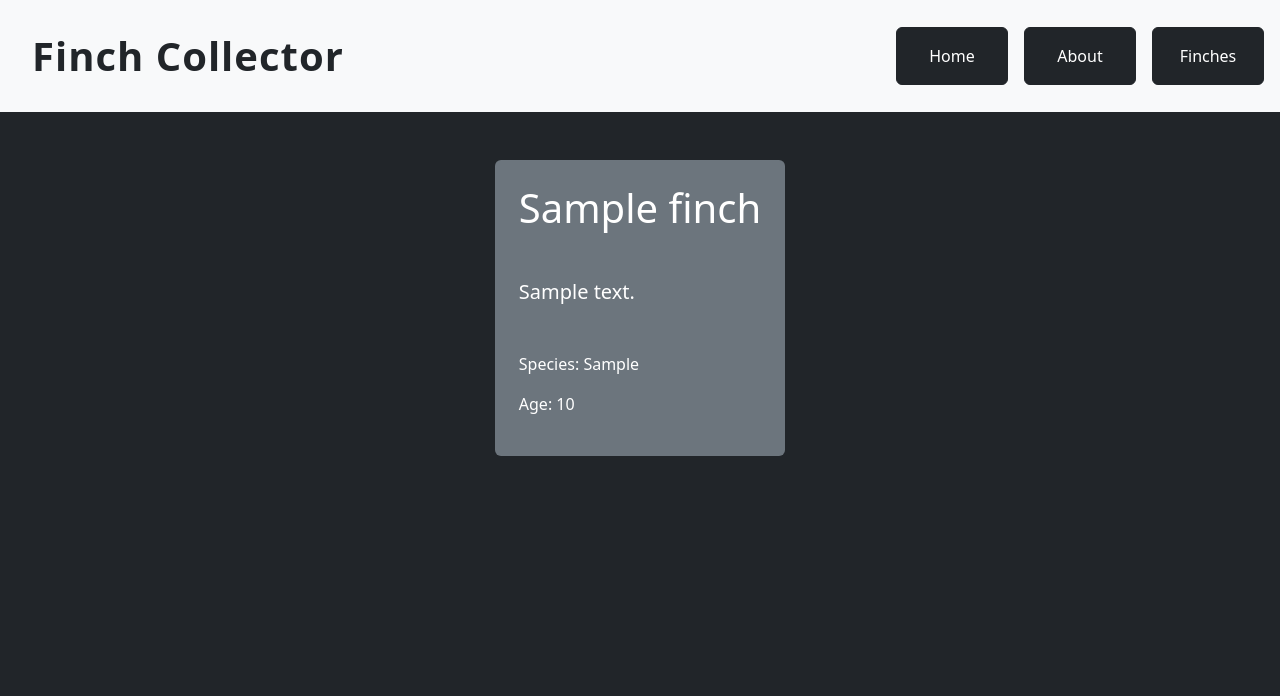
After one commit to Dinssa/finch-collector, a Django app: page /finch/1/ in a window 1280 px wide. The commit adds this page. Shown: the top 696 px of the page. Run offline with Django 4.2, Linux system fonts and the light colour scheme; tables that the repository leaves empty hold one stand-in row (values such as "Sample post"); some libraries are stand-ins or nearby versions.

Commit message:
View finch details

```diff
--- a/main_app/static/css/style.css
+++ b/main_app/static/css/style.css
@@ -27,3 +27,16 @@ main {
 .text-right{
     text-align: right;
 }
+
+a.finch{
+    color: #fff;
+    text-decoration: none;
+}
+
+.item-content{
+    background-color: #6C757D;
+}
+
+.item-content:hover{
+    background-color: rgb(129, 143, 148);
+}
--- /dev/null
+++ b/main_app/templates/finch/detail.html
@@ -0,0 +1,18 @@
+{% extends 'base.html' %}
+
+{% block title %}
+Finches
+{% endblock title %}
+
+{% block content %}
+
+<div class="page-content d-flex justify-content-center align-content-center">
+    <div class="my-auto bg-secondary p-4 rounded">
+        <h1 class="mb-5 text-center">{{finch.name}} </h1>
+        <h5 class="mb-5">{{finch.description}}</h5>
+        <p>Species: {{finch.species}}</p>
+        <p>Age: {{finch.age}}</p>
+    </div>
+</div>
+
+{% endblock content %}
--- a/main_app/templates/finch/index.html
+++ b/main_app/templates/finch/index.html
@@ -2,7 +2,7 @@
 
 {% block title %}
 Finches
-{% endblock title %}#
+{% endblock title %}
 
 {% block content %}
 <h1 class="mb-5">Finches</h1>
@@ -10,7 +10,8 @@ Finches
 <div class="page-content">
     {% for finch in finches %}
     <div class="item">
-        <div class="item-content p-3 my-3 bg-secondary">
+        <a href="/finch/{{ finch.id }}" class="finch">
+            <div class="item-content p-3 my-3">
                 <div class="content">
                     <div class="row">
                         <div class="col-8">
@@ -24,6 +25,7 @@ Finches
                     </div>
                 </div>
             </div>
+        </a>
     </div>
     {% endfor %}
 </div>
--- a/main_app/urls.py
+++ b/main_app/urls.py
@@ -5,4 +5,5 @@ urlpatterns = [
     path('', views.home, name='home'),
     path('about/', views.about, name="about"),
     path('finches/', views.finch_index, name='finch_index'),
+    path('finch/<int:finch_id>/', views.finch_detail, name='detail'),
 ]
--- a/main_app/views.py
+++ b/main_app/views.py
@@ -11,3 +11,7 @@ def about(request):
 def finch_index(request):
     finches = Finch.objects.all()
     return render(request, 'finch/index.html', {'finches': finches})
+
+def finch_detail(request, finch_id):
+    finch = Finch.objects.get(id=finch_id)
+    return render(request, 'finch/detail.html', {'finch': finch})
```
Lines whose indentation alone changed are shown as unchanged.
